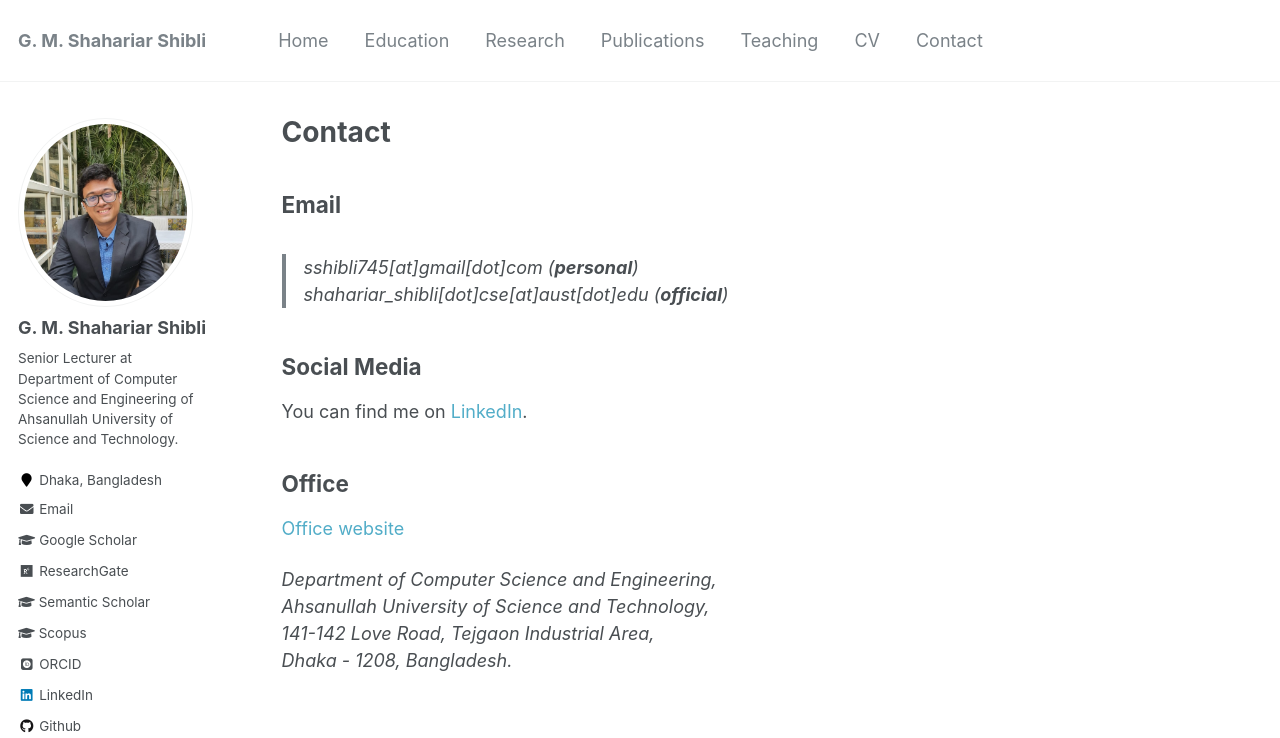
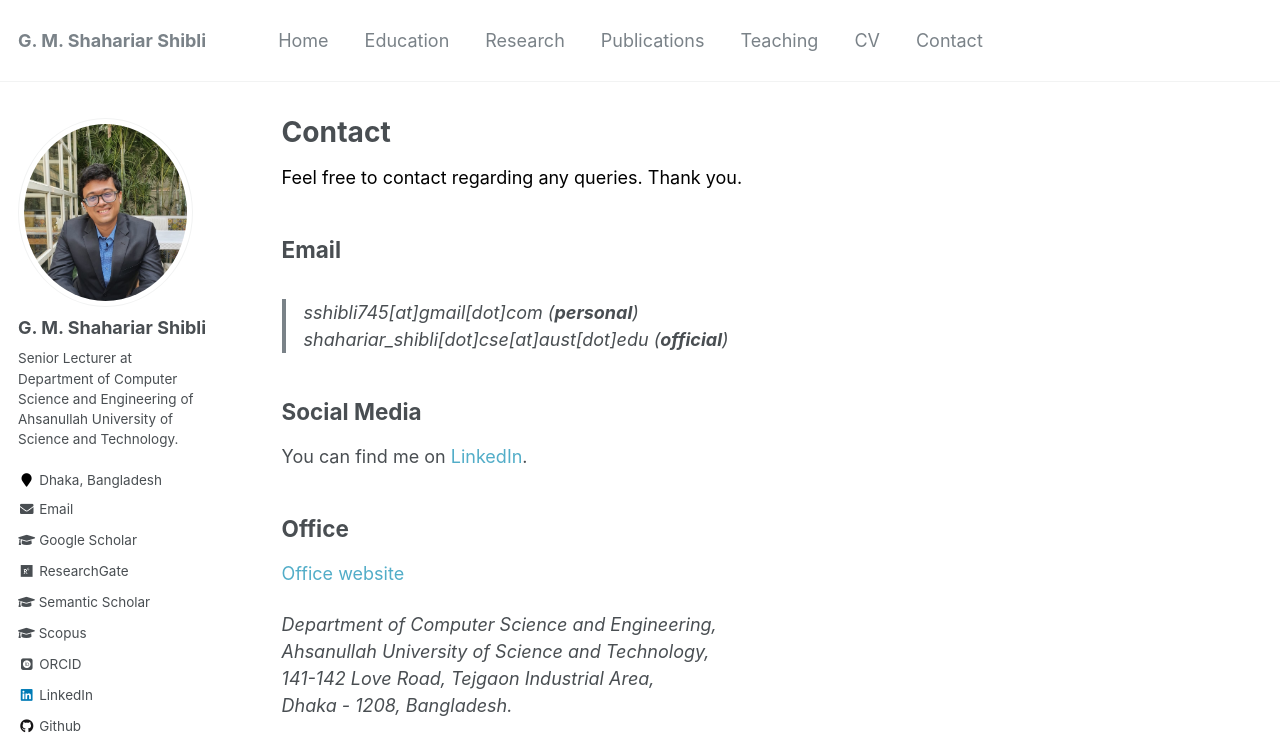
Before and after one commit to shahariar-shibli/shahariar-shibli.github.io, a Jekyll site: the page built from _pages/contact.md, in a window 1280 px wide and 900 px high, cut to the strip 0-738 px from the top of the window. Built offline with Jekyll 4.4.1, drawn with Linux system fonts in a browser that asks for light colours; some web fonts are replaced.

Commit message:
Update contact.md

```diff
--- a/_pages/contact.md
+++ b/_pages/contact.md
@@ -4,6 +4,8 @@ title: "Contact"
 permalink: /contact/
 author_profile: true
 ---
+
+<span style="color:black;">Feel free to contact regarding any queries. Thank you.</span>
 
 ## Email
 > sshibli745[at]gmail[dot]com (***personal***) <br/>
@@ -18,7 +20,7 @@ You can find me on [LinkedIn](https://www.linkedin.com/in/shahariar-shibli/).
 Department of Computer Science and Engineering, <br/>
 Ahsanullah University of Science and Technology, <br/>
 141-142 Love Road, Tejgaon Industrial Area, <br/>
-Dhaka - 1208, Bangladesh. <br/>
+Dhaka - 1208, Bangladesh.
 </address>
 <br/>
 <iframe src="https://www.google.com/maps/embed?pb=!1m14!1m8!1m3!1d3651.5510678078604!2d90.40456818240061!3d23.76338330222376!3m2!1i1024!2i768!4f13.1!3m3!1m2!1s0x3755c790e6cf50a9%3A0xcae56c17297f85f8!2sAhsanullah%20University%20of%20Science%20and%20Technology!5e0!3m2!1sen!2sbd!4v1682061216525!5m2!1sen!2sbd" width="600" height="450" style="border:0;" allowfullscreen="" loading="lazy" referrerpolicy="no-referrer-when-downgrade"></iframe>
```
